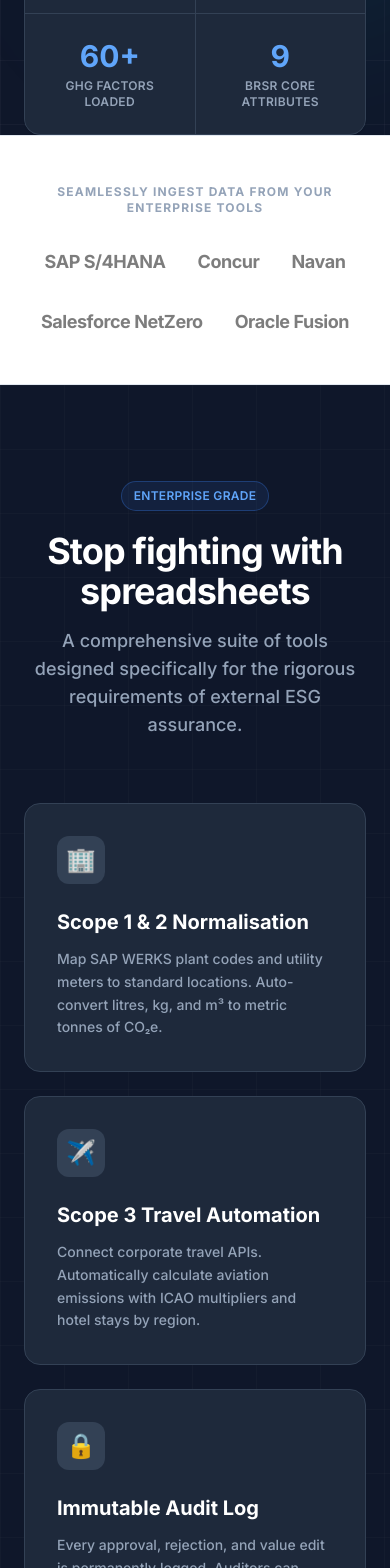
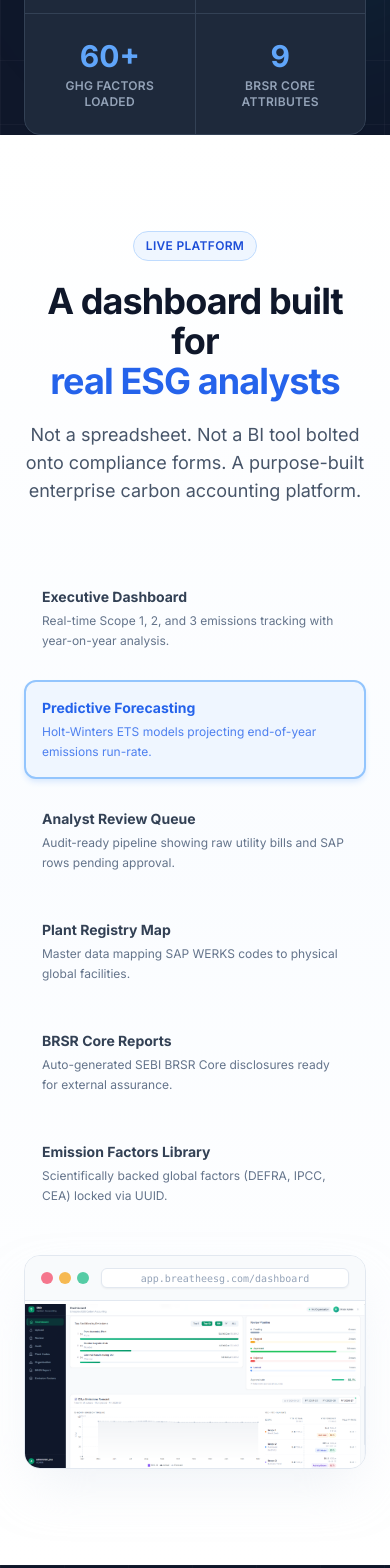
Before and after one commit to KrishChothani/Breathe_ESG_Assignment, a React app in the folder Frontend/: page / in a window 390 px wide. Shown: the part 900-2468 px from the top of the page. Built offline with nearby package versions, Linux system fonts and the light colour scheme; no server answers; the HTML template or start-up script is replaced by a standard one.

Commit message:
Update the UI

```diff
--- a/Frontend/src/pages/Landing/LandingPage.jsx
+++ b/Frontend/src/pages/Landing/LandingPage.jsx
@@ -1,14 +1,4 @@
-/**
- * LandingPage.jsx — BreatheESG public-facing landing page
- *
- * Route: GET /
- * - Unauthenticated users: renders this marketing page
- * - Authenticated users: redirected to /dashboard by PublicRoute in App.jsx
- *
- * Section order:
- *   Navbar → Hero → TrustBar → Features → HowItWorks →
- *   ProductPreview → ComplianceStrip → Pricing → FinalCTA → Footer
- */
+
 import Navbar          from './sections/Navbar'
 import Hero            from './sections/Hero'
 import TrustBar        from './sections/TrustBar'
@@ -25,10 +15,10 @@ export default function LandingPage() {
       <Navbar />
       <main>
         <Hero />
-        <TrustBar />
+        {/* <TrustBar /> */}
+        <ProductPreview />
         <Features />
         <HowItWorks />
-        <ProductPreview />
         <ComplianceStrip />
         <FinalCTA />
       </main>
--- a/Frontend/src/pages/Landing/sections/ComplianceStrip.jsx
+++ b/Frontend/src/pages/Landing/sections/ComplianceStrip.jsx
@@ -1,5 +1,5 @@
 /**
- * ComplianceStrip.jsx — Regulatory frameworks compliance badges (Light Theme)
+ * ComplianceStrip.jsx — Regulatory frameworks compliance badges (Dark Theme)
  */
 const frameworks = [
   { short: 'SEBI BRSR', full: 'SEBI Circular 2023/122', color: 'emerald' },
@@ -12,31 +12,33 @@ const frameworks = [
 ]
 
 const colorMap = {
-  emerald: 'border-emerald-200 bg-emerald-50 text-emerald-800',
-  blue:    'border-blue-200 bg-blue-50 text-blue-800',
-  indigo:  'border-indigo-200 bg-indigo-50 text-indigo-800',
-  violet:  'border-violet-200 bg-violet-50 text-violet-800',
-  amber:   'border-amber-200 bg-amber-50 text-amber-800',
-  rose:    'border-rose-200 bg-rose-50 text-rose-800',
-  teal:    'border-teal-200 bg-teal-50 text-teal-800',
+  emerald: 'border-emerald-500/30 bg-emerald-500/10 text-emerald-300',
+  blue:    'border-blue-500/30 bg-blue-500/10 text-blue-300',
+  indigo:  'border-indigo-500/30 bg-indigo-500/10 text-indigo-300',
+  violet:  'border-violet-500/30 bg-violet-500/10 text-violet-300',
+  amber:   'border-amber-500/30 bg-amber-500/10 text-amber-300',
+  rose:    'border-rose-500/30 bg-rose-500/10 text-rose-300',
+  teal:    'border-teal-500/30 bg-teal-500/10 text-teal-300',
 }
 
 export default function ComplianceStrip() {
   return (
-    <section id="compliance" className="py-24 px-6 relative bg-white border-t border-slate-200">
-      <div className="max-w-7xl mx-auto">
+    <section id="compliance" className="py-24 px-6 relative bg-slate-900">
+      <div className="absolute inset-0 bg-[linear-gradient(to_right,rgba(255,255,255,0.02)_1px,transparent_1px),linear-gradient(to_bottom,rgba(255,255,255,0.02)_1px,transparent_1px)] bg-[size:64px_64px]" />
+
+      <div className="max-w-7xl mx-auto relative z-10">
         <div className="text-center mb-12">
-          <div className="inline-flex items-center gap-2 px-3 py-1.5 rounded-full border border-violet-200 bg-violet-50 text-violet-700 text-xs font-semibold mb-5 uppercase tracking-wide">
+          <div className="inline-flex items-center gap-2 px-3 py-1.5 rounded-full border border-violet-500/30 bg-violet-500/10 text-violet-400 text-xs font-semibold mb-5 uppercase tracking-wide">
             Regulatory Compliance
           </div>
-          <h2 className="text-4xl sm:text-5xl font-black text-slate-900 mb-4 tracking-tight">
+          <h2 className="text-4xl sm:text-5xl font-black text-white mb-4 tracking-tight">
             Built on the frameworks
             <br />
-            <span className="text-blue-600">
+            <span className="text-blue-400">
               auditors actually use
             </span>
           </h2>
-          <p className="text-lg text-slate-600 max-w-xl mx-auto font-medium">
+          <p className="text-lg text-slate-400 max-w-xl mx-auto font-medium">
             Every emission factor, every GWP value, every grid intensity is traceable
             to a published regulatory source.
           </p>
@@ -47,7 +49,7 @@ export default function ComplianceStrip() {
           {frameworks.map((f) => (
             <div
               key={f.short}
-              className={`flex flex-col items-center px-5 py-3.5 rounded-xl border-2 ${colorMap[f.color]} transition-all hover:-translate-y-0.5 shadow-sm`}
+              className={`flex flex-col items-center px-5 py-3.5 rounded-xl border ${colorMap[f.color]} transition-all hover:-translate-y-0.5`}
             >
               <span className="text-sm font-bold">{f.short}</span>
               <span className="text-[10px] opacity-80 mt-0.5 font-medium">{f.full}</span>
@@ -76,11 +78,11 @@ export default function ComplianceStrip() {
           ].map((d) => (
             <div
               key={d.title}
-              className="p-6 rounded-2xl border border-slate-200 bg-white hover:border-blue-300 hover:shadow-md transition-all"
+              className="p-6 rounded-2xl border border-slate-700 bg-slate-800 hover:border-blue-500/50 transition-all"
             >
               <span className="text-3xl mb-3 block">{d.icon}</span>
-              <h3 className="text-sm font-bold text-slate-900 mb-2">{d.title}</h3>
-              <p className="text-xs text-slate-600 leading-relaxed font-medium">{d.desc}</p>
+              <h3 className="text-sm font-bold text-white mb-2">{d.title}</h3>
+              <p className="text-xs text-slate-400 leading-relaxed font-medium">{d.desc}</p>
             </div>
           ))}
         </div>
--- a/Frontend/src/pages/Landing/sections/Footer.jsx
+++ b/Frontend/src/pages/Landing/sections/Footer.jsx
@@ -1,5 +1,5 @@
 /**
- * Footer.jsx — Light enterprise footer
+ * Footer.jsx — Dark enterprise footer
  */
 import { Link } from 'react-router-dom'
 
@@ -31,21 +31,21 @@ const footerLinks = {
 
 export default function Footer() {
   return (
-    <footer className="border-t border-slate-200 pt-16 pb-8 px-6 bg-white">
+    <footer className="border-t border-slate-700 pt-16 pb-8 px-6 bg-slate-900">
       <div className="max-w-7xl mx-auto">
         {/* Top row */}
         <div className="grid grid-cols-2 sm:grid-cols-3 lg:grid-cols-5 gap-10 mb-14">
           {/* Brand */}
           <div className="col-span-2 sm:col-span-3 lg:col-span-1">
             <Link to="/" className="flex items-center gap-2 mb-4 group w-fit">
-              <div className="w-8 h-8 rounded-lg bg-blue-600 flex items-center justify-center shadow-md">
+              <div className="w-8 h-8 rounded-lg bg-blue-600 flex items-center justify-center shadow-md shadow-blue-500/20">
                 <svg className="w-4 h-4 text-white" fill="currentColor" viewBox="0 0 20 20" width="16" height="16">
                   <path d="M9.049 2.927c.3-.921 1.603-.921 1.902 0l1.07 3.292a1 1 0 00.95.69h3.462c.969 0 1.371 1.24.588 1.81l-2.8 2.034a1 1 0 00-.364 1.118l1.07 3.292c.3.921-.755 1.688-1.54 1.118l-2.8-2.034a1 1 0 00-1.175 0l-2.8 2.034c-.784.57-1.838-.197-1.539-1.118l1.07-3.292a1 1 0 00-.364-1.118L2.98 8.72c-.783-.57-.38-1.81.588-1.81h3.461a1 1 0 00.951-.69l1.07-3.292z"/>
                 </svg>
               </div>
-              <span className="text-slate-900 font-bold text-base tracking-tight">BreatheESG</span>
+              <span className="text-white font-bold text-base tracking-tight">BreatheESG</span>
             </Link>
-            <p className="text-xs text-slate-600 leading-relaxed max-w-[200px] font-medium">
+            <p className="text-xs text-slate-400 leading-relaxed max-w-[200px] font-medium">
               Enterprise carbon accounting platform for SEBI BRSR Core compliance.
             </p>
             <div className="flex gap-3 mt-5">
@@ -53,7 +53,7 @@ export default function Footer() {
                 <a
                   key={social}
                   href="#"
-                  className="w-8 h-8 rounded-lg border border-slate-200 bg-white flex items-center justify-center text-slate-400 hover:text-blue-600 hover:border-blue-300 transition-all shadow-sm"
+                  className="w-8 h-8 rounded-lg border border-slate-700 bg-slate-800 flex items-center justify-center text-slate-400 hover:text-blue-400 hover:border-blue-500/50 transition-all shadow-sm"
                 >
                   <span className="sr-only">{social}</span>
                   <svg className="w-3.5 h-3.5" fill="currentColor" viewBox="0 0 24 24">
@@ -67,13 +67,13 @@ export default function Footer() {
           {/* Links */}
           {Object.entries(footerLinks).map(([group, links]) => (
             <div key={group}>
-              <h3 className="text-xs font-bold text-slate-900 uppercase tracking-widest mb-4">{group}</h3>
+              <h3 className="text-xs font-bold text-white uppercase tracking-widest mb-4">{group}</h3>
               <ul className="space-y-2.5">
                 {links.map((l) => (
                   <li key={l.label}>
                     <a
                       href={l.href}
-                      className="text-xs text-slate-600 hover:text-blue-600 font-medium transition-colors"
+                      className="text-xs text-slate-400 hover:text-blue-400 font-medium transition-colors"
                     >
                       {l.label}
                     </a>
@@ -85,7 +85,7 @@ export default function Footer() {
         </div>
 
         {/* Bottom row */}
-        <div className="flex flex-col sm:flex-row items-center justify-between gap-3 pt-6 border-t border-slate-200">
+        <div className="flex flex-col sm:flex-row items-center justify-between gap-3 pt-6 border-t border-slate-700">
           <p className="text-xs text-slate-500 font-medium">
             © {new Date().getFullYear()} BreatheESG. Enterprise Carbon Accounting Platform.
           </p>
--- a/Frontend/src/pages/Landing/sections/ProductPreview.jsx
+++ b/Frontend/src/pages/Landing/sections/ProductPreview.jsx
@@ -29,22 +29,22 @@ export default function ProductPreview() {
   }, [])
 
   return (
-    <section className="py-24 px-6 relative bg-slate-900">
-      <div className="absolute inset-0 bg-gradient-to-b from-slate-900 via-blue-900/10 to-slate-900 pointer-events-none" />
+    <section className="py-24 px-6 relative bg-white">
+      <div className="absolute inset-0 bg-gradient-to-b from-white via-blue-50/30 to-white pointer-events-none" />
 
       <div className="max-w-6xl mx-auto relative z-10">
         <div className="text-center mb-16">
-          <div className="inline-flex items-center gap-2 px-3 py-1.5 rounded-full border border-blue-500/30 bg-blue-500/10 text-blue-400 text-xs font-semibold mb-5 uppercase tracking-wide">
+          <div className="inline-flex items-center gap-2 px-3 py-1.5 rounded-full border border-blue-200 bg-blue-50 text-blue-700 text-xs font-semibold mb-5 uppercase tracking-wide">
             Live Platform
           </div>
-          <h2 className="text-4xl sm:text-5xl font-black text-white mb-5 tracking-tight">
+          <h2 className="text-4xl sm:text-5xl font-black text-slate-900 mb-5 tracking-tight">
             A dashboard built for
             <br />
-            <span className="text-blue-400">
+            <span className="text-blue-600">
               real ESG analysts
             </span>
           </h2>
-          <p className="text-lg text-slate-400 max-w-xl mx-auto">
+          <p className="text-lg text-slate-600 max-w-xl mx-auto">
             Not a spreadsheet. Not a BI tool bolted onto compliance forms.
             A purpose-built enterprise carbon accounting platform.
           </p>
@@ -59,14 +59,14 @@ export default function ProductPreview() {
                 onClick={() => setCurrent(idx)}
                 className={`text-left p-4 rounded-xl border-2 transition-all ${
                   current === idx
-                    ? 'border-blue-500 bg-slate-800 shadow-md shadow-blue-500/10'
-                    : 'border-transparent hover:bg-slate-800/50'
+                    ? 'border-blue-300 bg-blue-50 shadow-md shadow-blue-100'
+                    : 'border-transparent hover:bg-slate-50'
                 }`}
               >
-                <h3 className={`text-sm font-bold mb-1 ${current === idx ? 'text-blue-400' : 'text-slate-300'}`}>
+                <h3 className={`text-sm font-bold mb-1 ${current === idx ? 'text-blue-600' : 'text-slate-700'}`}>
                   {slide.title}
                 </h3>
-                <p className={`text-xs leading-relaxed ${current === idx ? 'text-blue-300' : 'text-slate-500'}`}>
+                <p className={`text-xs leading-relaxed ${current === idx ? 'text-blue-600/80' : 'text-slate-500'}`}>
                   {slide.desc}
                 </p>
               </button>
@@ -74,17 +74,17 @@ export default function ProductPreview() {
           </div>
 
           <div className="w-full lg:w-2/3">
-            <div className="relative rounded-2xl overflow-hidden border border-slate-700 shadow-2xl shadow-black/50 bg-slate-800 group aspect-[16/10] sm:aspect-video flex items-center justify-center">
+            <div className="relative rounded-2xl overflow-hidden border border-slate-200 shadow-2xl shadow-slate-200/50 bg-white group aspect-[16/10] sm:aspect-video flex items-center justify-center">
 
-              <div className="absolute top-0 inset-x-0 flex items-center gap-3 px-4 py-3 bg-[#0d1117] border-b border-white/[0.06] z-20">
+              <div className="absolute top-0 inset-x-0 flex items-center gap-3 px-4 py-3 bg-slate-50 border-b border-slate-200 z-20">
                 <div className="flex gap-1.5">
                   <div className="w-3 h-3 rounded-full bg-rose-500/70" />
                   <div className="w-3 h-3 rounded-full bg-amber-500/70" />
                   <div className="w-3 h-3 rounded-full bg-emerald-500/70" />
                 </div>
                 <div className="flex-1 max-w-sm mx-auto">
-                  <div className="h-5 rounded-md bg-white/[0.05] border border-white/[0.05] flex items-center justify-center">
-                    <span className="text-[10px] text-slate-500 font-mono">app.breatheesg.com/dashboard</span>
+                  <div className="h-5 rounded-md bg-white border border-slate-200 shadow-sm flex items-center justify-center">
+                    <span className="text-[10px] text-slate-400 font-mono">app.breatheesg.com/dashboard</span>
                   </div>
                 </div>
               </div>
```
Also changed, not shown: Frontend/src/pages/Landing/sections/FinalCTA.jsx (+10 -9 lines).
